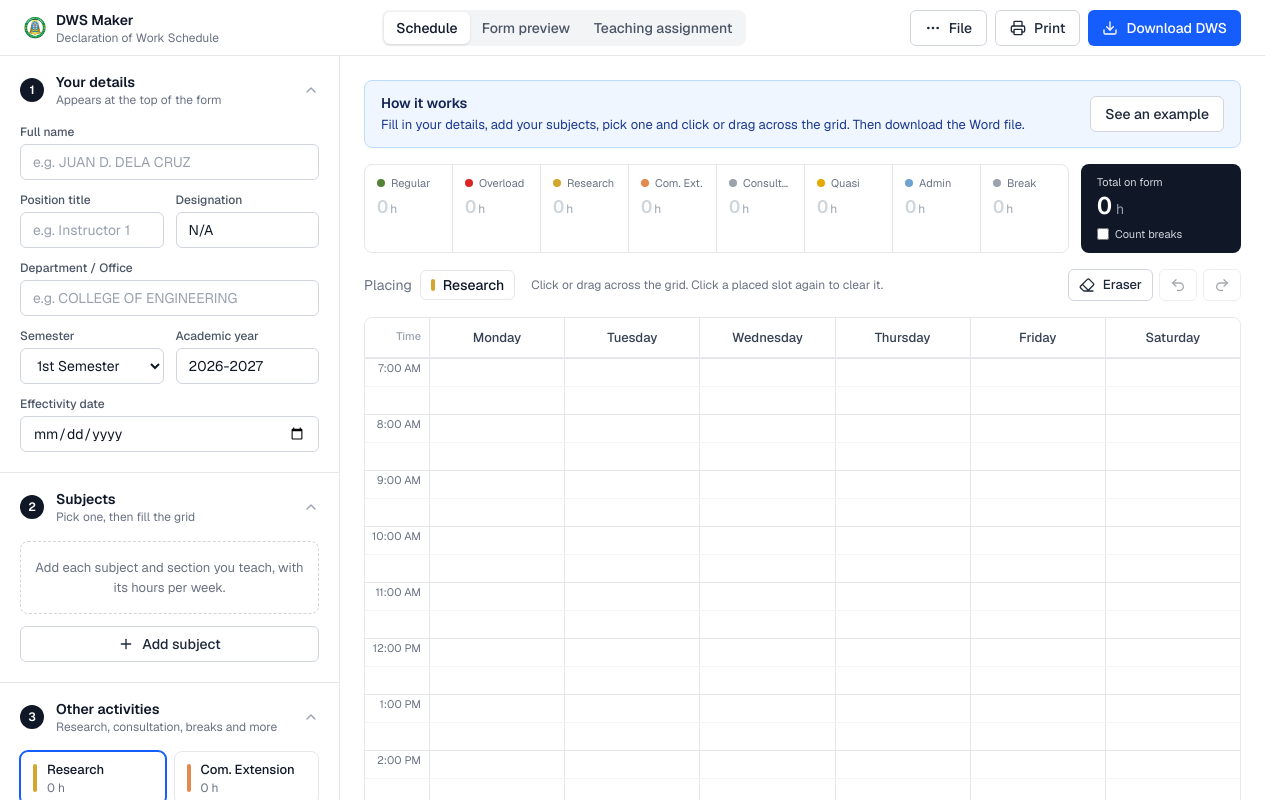
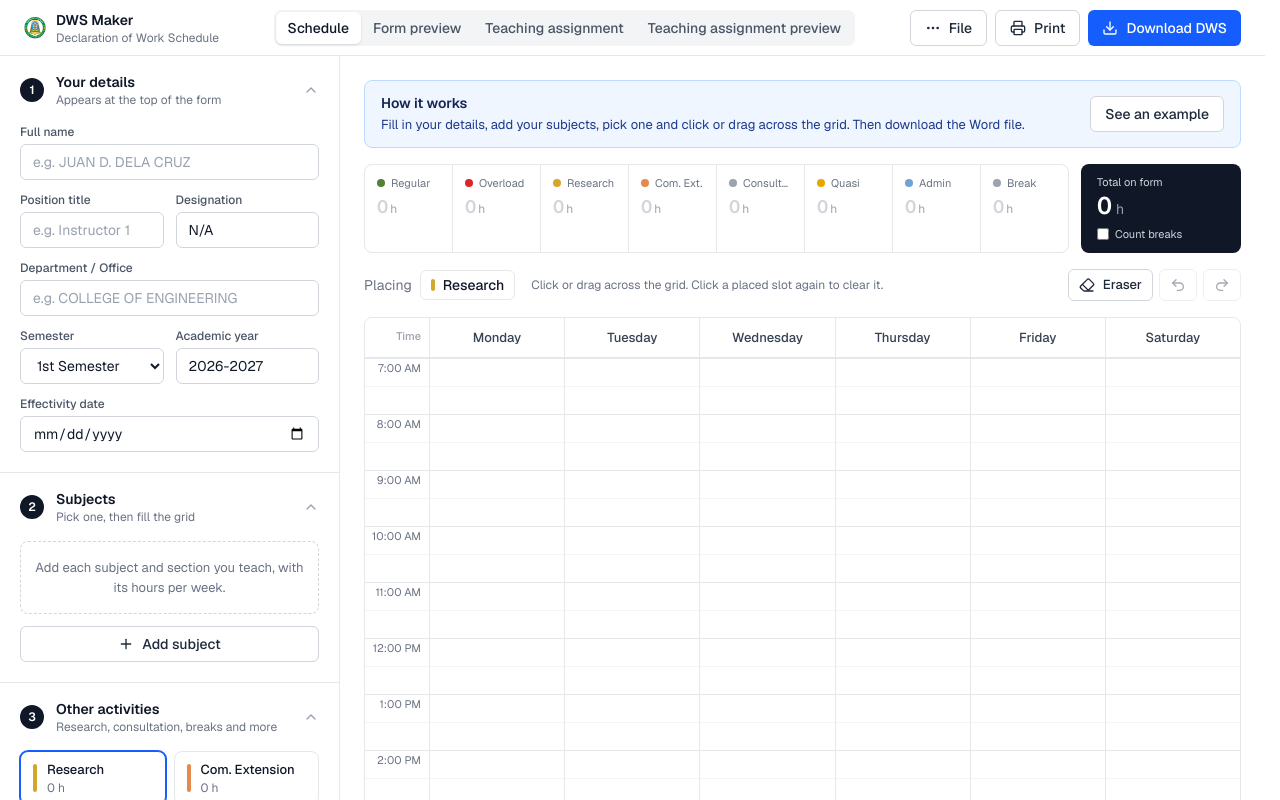
Before and after one commit to Engr-Carlo/DWS-Maker, a Next.js app: page / in a window 1280 px wide. Shown: the top 800 px of the page. Built offline with nearby package versions, Linux system fonts and the light colour scheme; a web font is replaced by a local one.

Commit message:
fixing the layout once more

```diff
--- a/components/assignment-panel.tsx
+++ b/components/assignment-panel.tsx
@@ -133,10 +133,8 @@ function LoadCard({ state, kind, busy, onDownload }: { state: DwsState; kind: Su
 }
 
 export function AssignmentPanel({ state, busy, onSubject, onAssignment, onDownload }: PanelProps) {
-  const [previewKind, setPreviewKind] = useState<SubjectKind>("regular");
   const a = state.assignment;
   const both = hasSubjects(state, "regular") && hasSubjects(state, "overload");
-  const kind = previewKind === "overload" && !hasSubjects(state, "overload") && hasSubjects(state, "regular") ? "regular" : previewKind;
 
   return (
     <div className="mx-auto max-w-[1280px] space-y-6 p-4 sm:p-6">
@@ -160,7 +158,7 @@ export function AssignmentPanel({ state, busy, onSubject, onAssignment, onDownlo
         <LoadCard state={state} kind="overload" busy={busy} onDownload={onDownload} />
       </div>
 
-      <div className="grid items-start gap-6 lg:grid-cols-1 2xl:grid-cols-[minmax(0,460px)_minmax(0,1fr)]">
+      <div className="space-y-6">
         <div className="space-y-6">
           <Card title="Class details" hint="Days and times come from your schedule grid.">
             {state.subjects.length === 0 ? (
@@ -287,9 +285,22 @@ export function AssignmentPanel({ state, busy, onSubject, onAssignment, onDownlo
           </Card>
         </div>
 
-        <div className="min-w-0 space-y-3 2xl:sticky 2xl:top-[4.5rem]">
+      </div>
+    </div>
+  );
+}
+
+export function AssignmentPreviewPanel({ state }: { state: DwsState }) {
+  const [previewKind, setPreviewKind] = useState<SubjectKind>("regular");
+  const kind = previewKind === "overload" && !hasSubjects(state, "overload") && hasSubjects(state, "regular") ? "regular" : previewKind;
+
+  return (
+    <div className="mx-auto max-w-[1280px] space-y-6 p-4 sm:p-6">
       <div className="flex flex-col gap-3 sm:flex-row sm:items-center sm:justify-between">
-            <h3 className="text-sm font-semibold text-gray-900">Preview</h3>
+        <div>
+          <h2 className="text-lg font-semibold text-gray-900">Teaching assignment preview</h2>
+          <p className="mt-0.5 max-w-2xl text-[13px] text-gray-600">Preview the generated regular or overload letter without crowding the editing form.</p>
+        </div>
         <div className="w-full max-w-[20rem] sm:w-56">
           <Segmented
             value={kind}
@@ -301,13 +312,12 @@ export function AssignmentPanel({ state, busy, onSubject, onAssignment, onDownlo
           />
         </div>
       </div>
+
       <div className="rounded-lg bg-gray-100 p-3 sm:p-5">
         <ScaledSheet>
           <AssignmentSheet state={state} kind={kind} />
         </ScaledSheet>
       </div>
     </div>
-      </div>
-    </div>
   );
 }
--- a/components/dws-app.tsx
+++ b/components/dws-app.tsx
@@ -47,7 +47,7 @@ import {
 import { exportDocx } from "@/lib/docx-export";
 import { exportAssignments } from "@/lib/assignment-export";
 import { hasSubjects } from "@/lib/assignment";
-import { AssignmentPanel } from "./assignment-panel";
+import { AssignmentPanel, AssignmentPreviewPanel } from "./assignment-panel";
 import { AssignmentSheet } from "./assignment-sheet";
 import { FormSheet, PreviewPane } from "./form-sheet";
 import { ScheduleGrid } from "./schedule-grid";
@@ -142,7 +142,7 @@ function Workspace() {
   const [state, setState] = useState<DwsState>(loadState);
   const [brush, setBrush] = useState(() => defaultBrush(state));
   const [previousBrush, setPreviousBrush] = useState(brush);
-  const [view, setView] = useState<"schedule" | "preview" | "assignment">("schedule");
+  const [view, setView] = useState<"schedule" | "preview" | "assignment" | "assignment-preview">("schedule");
   const [past, setPast] = useState<Cells[]>([]);
   const [future, setFuture] = useState<Cells[]>([]);
   const [exporting, setExporting] = useState(false);
@@ -346,6 +346,7 @@ function Workspace() {
                 ["schedule", "Schedule"],
                 ["preview", "Form preview"],
                 ["assignment", "Teaching assignment"],
+                ["assignment-preview", "Teaching assignment preview"],
               ] as const
             ).map(([id, label]) => (
               <button
@@ -404,6 +405,8 @@ function Workspace() {
               <PreviewPane state={state} />
             ) : view === "assignment" ? (
               <AssignmentPanel state={state} busy={exporting} onSubject={updateSubject} onAssignment={updateAssignment} onDownload={downloadAssignments} />
+            ) : view === "assignment-preview" ? (
+              <AssignmentPreviewPanel state={state} />
             ) : (
               <div className="mx-auto max-w-[1100px] space-y-4 p-4 sm:p-6">
                 {showGuide && (
@@ -490,7 +493,7 @@ function Workspace() {
       </div>
 
       <div className="hidden print:block">
-        {view === "assignment" ? (
+        {view === "assignment" || view === "assignment-preview" ? (
           (["regular", "overload"] as const)
             .filter((kind) => hasSubjects(state, kind))
             .map((kind) => (
```
Also changed, not shown: 1 other file (tests, documents, lock files or other folders). Lines whose indentation alone changed are shown as unchanged.
